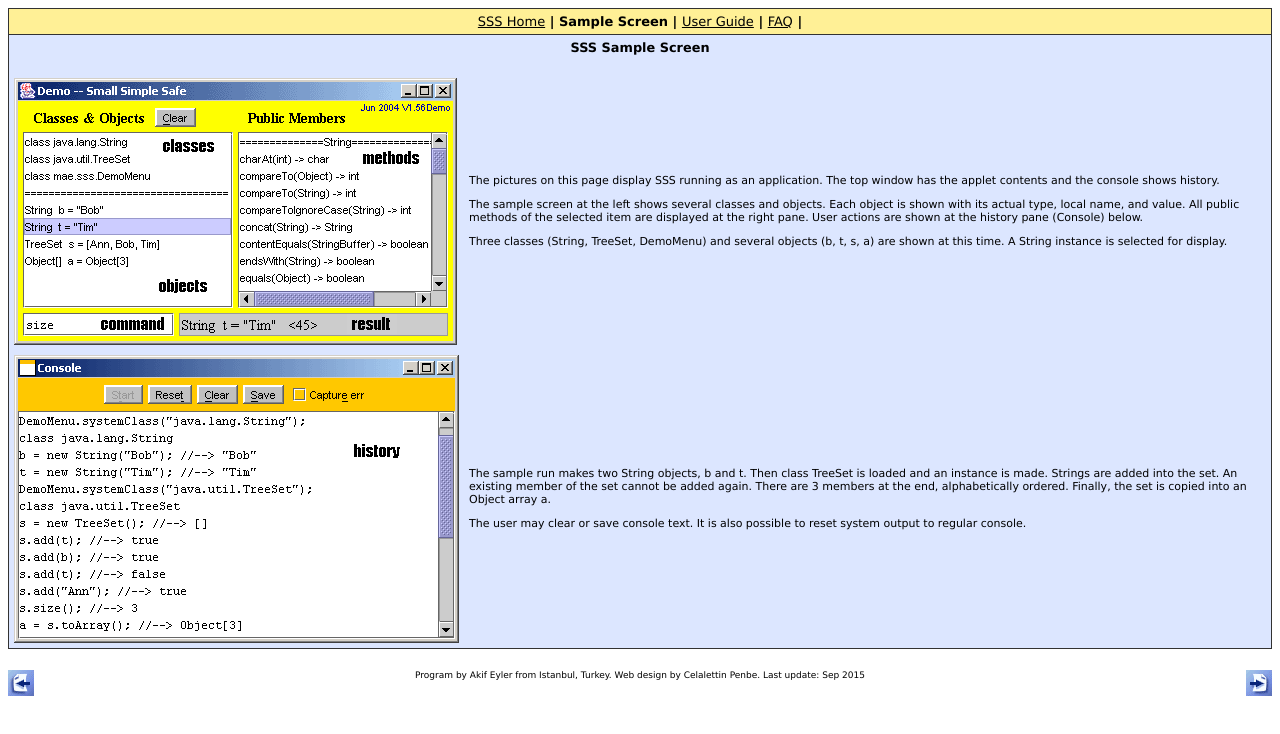
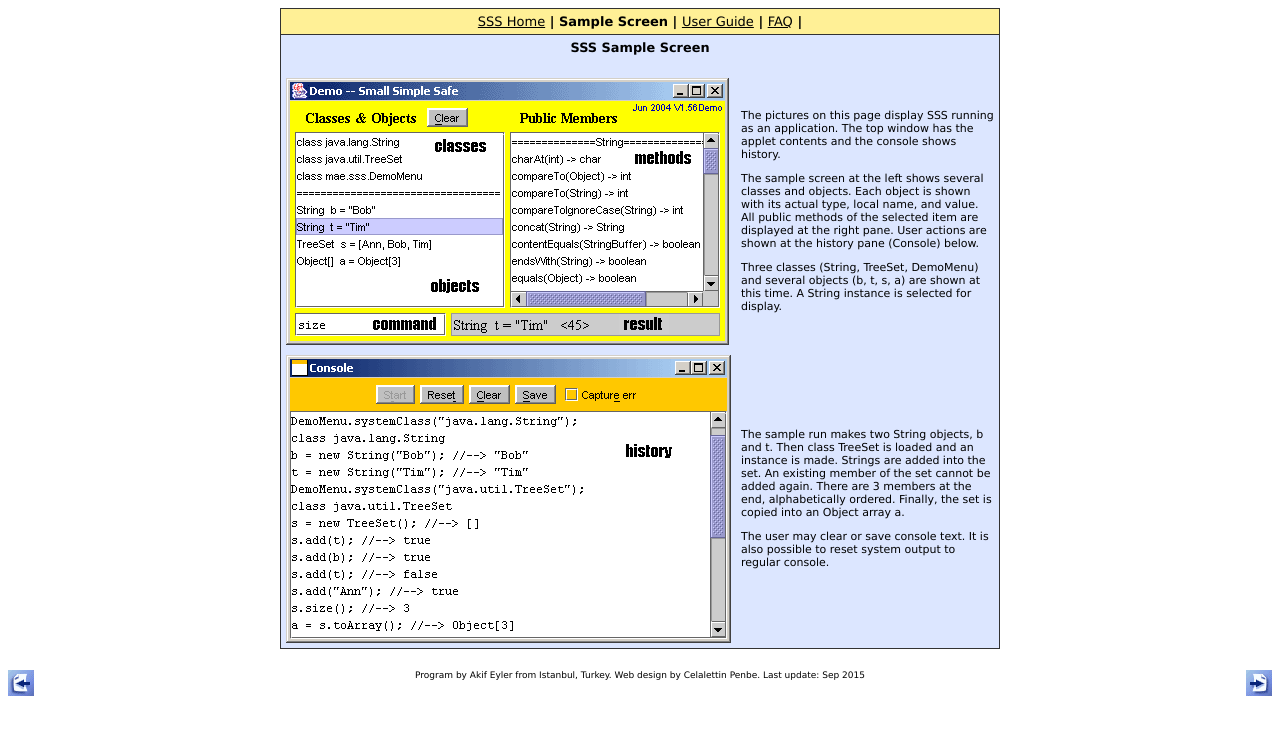
Before and after one commit to maeyler/SmallSimpleSafe, a plain HTML site: page sample.html in a window 1280 px wide. Drawn offline with Linux system fonts and the light colour scheme.

Commit message:
Update sample.html
width=720

```diff
--- a/sample.html
+++ b/sample.html
@@ -4,7 +4,7 @@
 </HEAD>
 
 <BODY><CENTER>
-<TABLE cellSpacing=0 cellPadding=5 border=0>
+<TABLE cellSpacing=0 cellPadding=5 border=0 width=720>
   <TR>
     <TD align="middle" class="menu" colSpan=2>
       <A href="index.html">SSS Home</A> |
```
